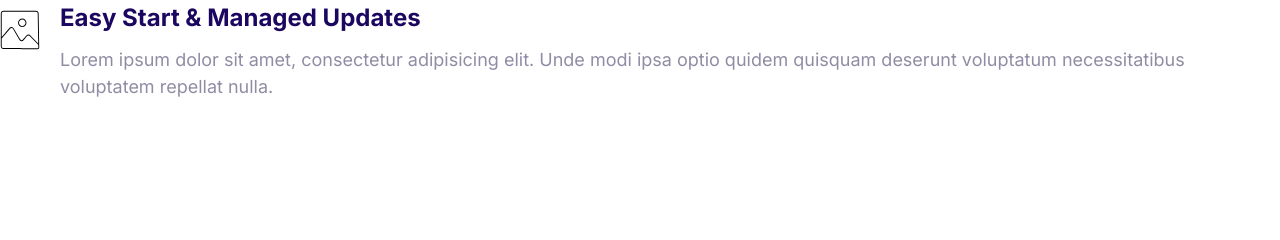
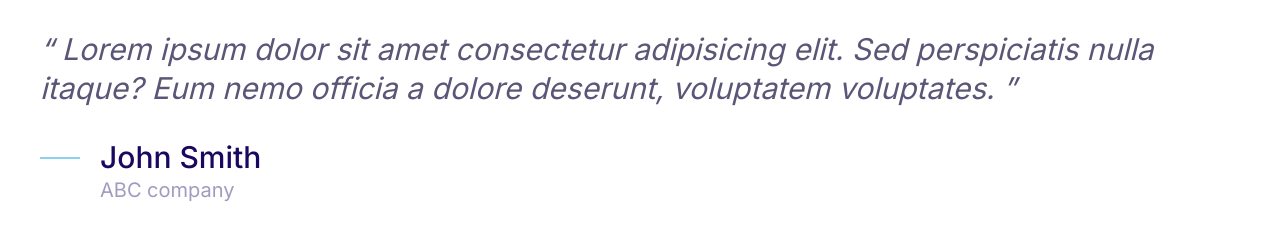
Before and after one commit to Imran9T5/First-project, a plain HTML site: page INDEX.HTML in a window 1280 px wide. Drawn offline with Linux system fonts and the light colour scheme.

Commit message:
quote section created

```diff
--- a/CSS/styles.css
+++ b/CSS/styles.css
@@ -4,8 +4,10 @@
     --color-accent: #ff3400;
     --color-heading: #1b0760;
     --color-body: #918ca4;
+    --color-body-darker:#5c5577;
     --color-border: #ccc;
     --board-radius:30px;
+
 
 }
 
@@ -408,3 +410,55 @@ a{
 .media__image{
     margin-top: 1rem;
 }
+
+/*quotes*/
+
+.quote{
+    font-size: 3rem;
+    font-style: italic;
+    color: var(--color-body-darker);
+    line-height: 1.3;
+
+}
+
+.quote__text::before{
+    content: open-quote;
+}
+
+.quote__text::after{
+    content: close-quote;
+}
+
+.quote__author{
+    font-size: 3rem;
+    font-weight: 500;
+    font-style: normal;
+    margin-bottom: 0;
+}
+
+.quote__organization{
+    color:var(--color-heading);
+    opacity: 0.4;
+    font-size: 2rem;
+    font-style: normal;
+
+}
+
+.quote__line{
+    position:relative;
+    bottom: 10px;
+}
+
+@media screen and(min-width: 1024px) {
+    .quote{
+        font-size: 2rem;
+    }
+    .quote__author{
+        font-size: 2.4rem;
+    }
+
+    .quote__organization{
+        font-size: 1.6rem;
+    }
+
+}
--- a/INDEX.HTML
+++ b/INDEX.HTML
@@ -14,20 +14,25 @@
     <link rel="stylesheet" href="CSS/styles.css" />
   </head>
   <body>
+    <blockquote class="quote">
+      <p class="quote__text">
+        Lorem ipsum dolor sit amet consectetur adipisicing elit. Sed
+        perspiciatis nulla itaque? Eum nemo officia a dolore deserunt,
+        voluptatem voluptates.
+      </p>
+      <footer>
         <div class="media">
           <div class="media__image">
-        <svg class="icon icon--primary">
-          <use xlink:href="images/sprite.svg#snap"></use>
+            <svg class="icon icon--primary quote__line">
+              <use xlink:href="images/sprite.svg#line"></use>
             </svg>
           </div>
           <div class="media__body">
-        <h3 class="media__title">Easy Start & Managed Updates</h3>
-        <p>
-          Lorem ipsum dolor sit amet, consectetur adipisicing elit. Unde modi
-          ipsa optio quidem quisquam deserunt voluptatum necessitatibus
-          voluptatem repellat nulla.
-        </p>
+            <h3 class="media__title quote__author">John Smith</h3>
+            <p class="quote__organization">ABC company</p>
           </div>
         </div>
+      </footer>
+    </blockquote>
   </body>
 </html>
```
Also changed, not shown: Components/quotes.html (added, +19 -0 lines). Lines whose indentation alone changed are shown as unchanged.
